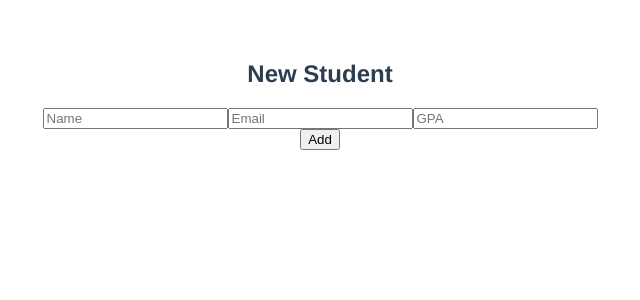
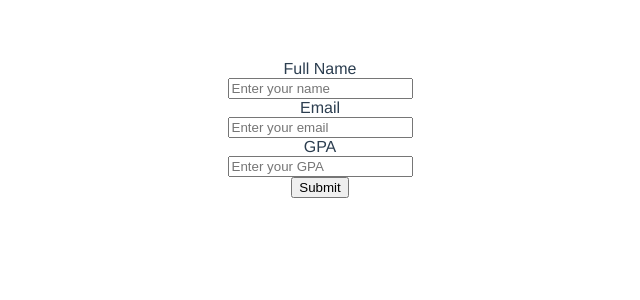
Before and after one commit to martinsliz/Grade-Me, a Vue app in the folder grade-me/: page /addstudent/1 in a window 1280 px wide. Shown: the top 300 px of the page, without its empty margins (320-960 px from the left). Built offline with nearby package versions, Linux system fonts and the light colour scheme.

Commit message:
resolve student list

```diff
--- a/grade-me/src/components/NewStudent.vue
+++ b/grade-me/src/components/NewStudent.vue
@@ -1,22 +1,66 @@
 <template>
   <div>
-    <h2>New Student</h2>
-    <!-- on click handleChange to form -->
-    <form>
-      <input v-model="text" placeholder="Name"/>
-      <input v-model="text" placeholder="Email"/>
-      <input v-model="text" placeholder="GPA"/>
+    <form @submit="handleSubmit">
+      <span>Full Name</span><br>
+      <input
+        v-model="name"
+        type="text"
+        placeholder="Enter your name"
+      /><br>
+      <span>Email</span><br>
+      <input
+        v-model="email"
+        type="email"
+        placeholder="Enter your email"
+      /><br>
+      <span>GPA</span><br>
+      <input
+        v-model="gpa"
+        type="gpa"
+        placeholder="Enter your GPA"
+      /><br>
+
+      <input
+        class="submit"
+        type="submit"
+        value="Submit"
+      >
     </form>
-    <div>
-      <button>Add</button>
-      <!-- on submit handleSubmit -->
-    </div>
+    <!-- <div v-if="formSubmitted">
+      <h3>Form Submitted</h3>
+      <p>Name: {{ name }}</p>
+      <p>Email: {{ email }}</p>
+      <p>GPA: {{ gpa }}</p>
+    </div> -->
   </div>
+</template>
+<script>
+import axios from 'axios'
+  export default {
+    name: 'NewStudent',
+    props: ['getStudents'],
+    data: () => ({
+     newStudent: {}
 
-</template>
+    }),
+    methods: {
+      async handleSubmit(e) {
+        e.preventDefault()
+        const response = await axios.post('http://localhost:3001/api/student/create-student', newStudent)
+        console.log(response)
+        const newStudent = {
+          name: this.name,
+          email: this.email,
+          gpa: this.gpa
+        }
+          this.getStudents()
 
-<script>
-  export default {
-    name: 'NewStudent'
+      },
+      handleChange(e) {
+        this[e.target.name] = e.target.value
+
+      }
+    }
+
   }
 </script>
--- a/grade-me/src/pages/StudentPage.vue
+++ b/grade-me/src/pages/StudentPage.vue
@@ -39,8 +39,8 @@ this.getStudentDetails()
 },
 methods: {
   async getStudentDetails() {
-    const studentId = this.$route.params.id
-    const response = await axios.get(`/api/student/get-students/${studentId}`)
+    // const studentId = this.$route.params.id
+    const response = await axios.get('/api/student/get-students/:id')
     console.log(response.data)
     this.studentDetails = response.data
   }
```
